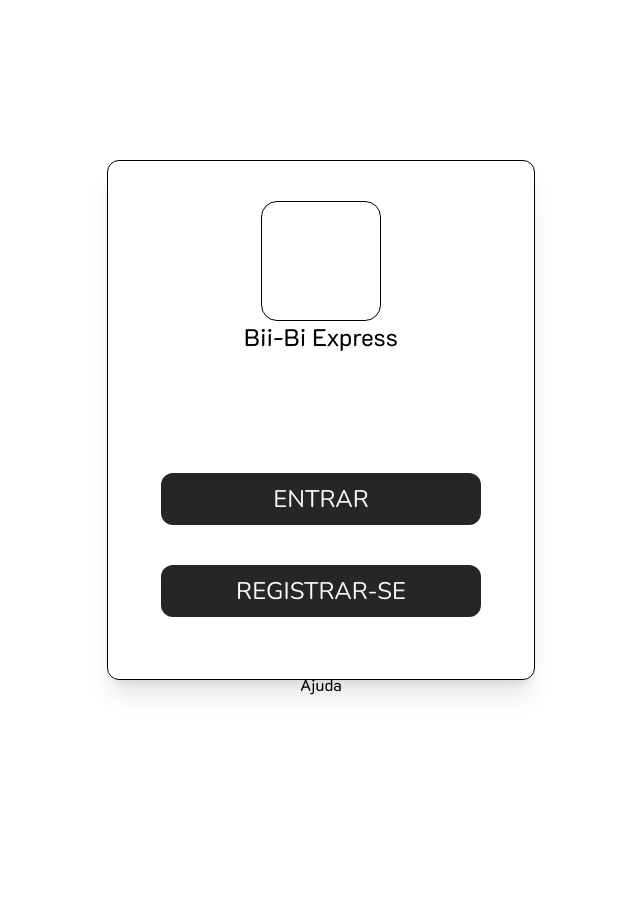
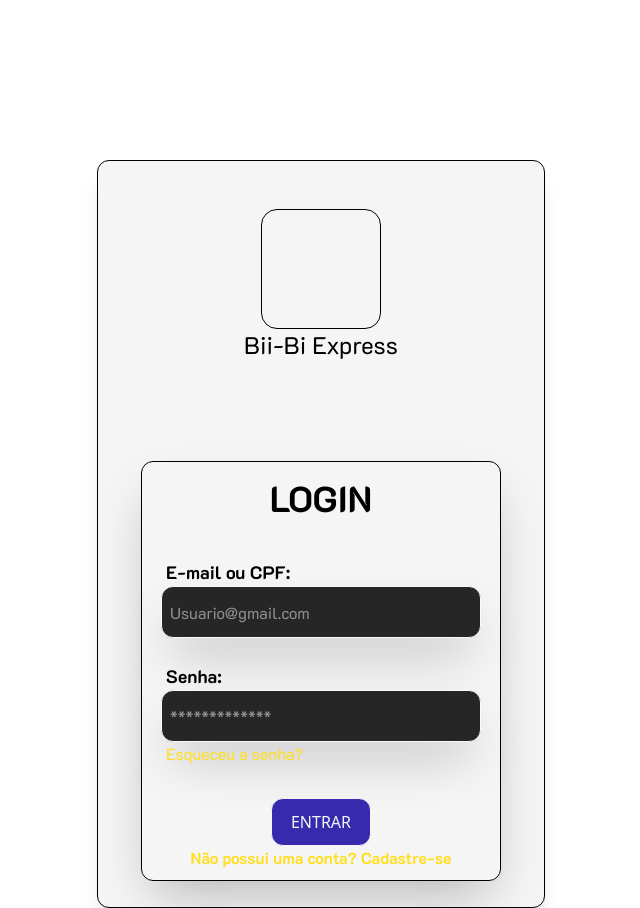
Before and after one commit to 1LucasMatheus/Startup_Bii-Bi-Express, a Laravel app: page /login in a window 1280 px wide. Shown: the whole page, without its empty margins (319-959 px from the left). Before the commit the page ends 695 px from the top, so only its background shows below. Run offline with Laravel 12, Linux system fonts and the light colour scheme.

Commit message:
Design do Login

```diff
--- a/resources/views/auth/login.blade.php
+++ b/resources/views/auth/login.blade.php
@@ -1,3 +1,8 @@
+<!DOCTYPE html>
+<html lang="en">
+<head>
+    <meta charset="UTF-8">
+    <meta name="viewport" content="width=device-width, initial-scale=1.0">
     <link rel="preconnect" href="https://fonts.googleapis.com">
     <link rel="preconnect" href="https://fonts.gstatic.com" crossorigin>
     <link href="https://fonts.googleapis.com/css2?family=Nunito:ital,wght@0,200..1000;1,200..1000&display=swap" rel="stylesheet">
@@ -6,19 +11,33 @@
     <link rel="preconnect" href="https://fonts.gstatic.com" crossorigin>
     <link href="https://fonts.googleapis.com/css2?family=K2D:ital,wght@0,100;0,200;0,300;0,400;0,500;0,600;0,700;0,800;1,100;1,200;1,300;1,400;1,500;1,600;1,700;1,800&display=swap" rel="stylesheet">
     <script src="https://unpkg.com/@tailwindcss/browser@4"></script>
+    <title>Document</title>
+</head>
+<body>
+    <form action="" class="">
+    <div class="rounded-xl justify-self-center mt-40 text-center w-112 h-187 shadow-xl bg-neutral-100 pt-12 border">
 
-<form action="" class="">
-    <div class="border w-30 h-30 rounded-xl justify-self-center mt-40 text-center w-107 h-130 shadow-xl">
-
-        <div style="background-img: ./img/package.box.png"
-        class="border justify-self-center w-30 h-30 mt-10 rounded-2xl font-bold"></div>
+        <div class="border justify-self-center w-30 h-30 rounded-2xl font-bold"></div>
 
         <h2 class="justify-self-center text-2xl" style="font-family: K2D">Bii-Bi Express</h2>
 
-        <button class="text-center justify-self-center mt-30 w-80 h-13 rounded-xl cursor-pointer bg-neutral-800 text-slate-50 text-2xl" style="font-family: nunito">ENTRAR</button>
+        <div class="border rounded-xl shadow-2xl w-90 h-105 justify-self-center mt-25">
 
-        <button class="text-center justify-self-center mt-10 w-80 h-13 rounded-xl cursor-pointer bg-neutral-800 text-slate-50 text-2xl" style="font-family: nunito">REGISTRAR-SE</button>
+            <h2 style="font-family: K2D" class="text-4xl font-bold mt-4">LOGIN</h2>
 
-        <a class="mt-14 cursor-pointer flex justify-self-center" style="font-family: K2D">Ajuda</a>
+            <p style="font-family: K2D" class="mt-10 flex pl-6 text-lg font-bold">E-mail ou CPF:</p>
+            <input type="email" class="border justify-self-center w-80 h-13 rounded-xl cursor-pointer bg-neutral-800 text-slate-50 pl-2 shadow-2xl" style="font-family: K2D" placeholder="Usuario@gmail.com">
+
+            <p style="font-family: K2D" class="mt-6 flex pl-6 text-lg font-bold">Senha:</p>
+            <input type="password" class="border justify-self-center w-80 h-13 rounded-xl cursor-pointer bg-neutral-800 text-slate-50 pl-2 shadow-2xl" style="font-family: K2D" placeholder="*************">
+            <a href="" class="flex pl-6 text-yellow-300" style="font-family: K2D">Esqueceu a senha?</a>
+
+            <button class="w-25 h-12 border mt-8 rounded-xl bg-indigo-800 text-slate-100">ENTRAR</button>
+
+            <a class="cursor-pointer flex justify-self-center font-bold text-yellow-300" style="font-family: K2D">Não possui uma conta? Cadastre-se</a>
+        </div>
+
     </div>
     </form>
+</body>
+</html>
```
Lines whose indentation alone changed are shown as unchanged.
